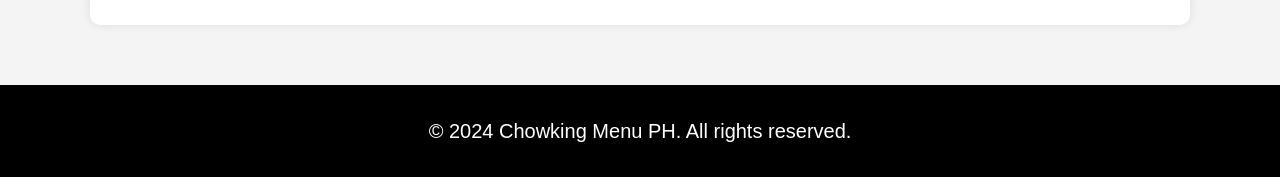
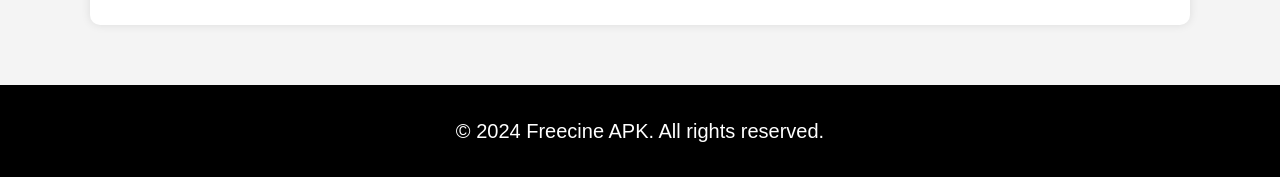
Before and after one commit to freecine-apk/Baixar-Freecine, a plain HTML site: page index.html in a window 1280 px wide. Shown: the part 3275-3452 px from the top of the page. Drawn offline with Linux system fonts and the light colour scheme.

Commit message:
Update index.html

```diff
--- a/index.html
+++ b/index.html
@@ -201,9 +201,9 @@
     </div>
 
 
-    <footer>
+ <footer>
         <div class="container">
-            <p>&copy; 2024 Chowking Menu PH. All rights reserved.</p>
+            <p>&copy; 2024 Freecine APK. All rights reserved.</p>
         </div>
     </footer>
 </body>
```
